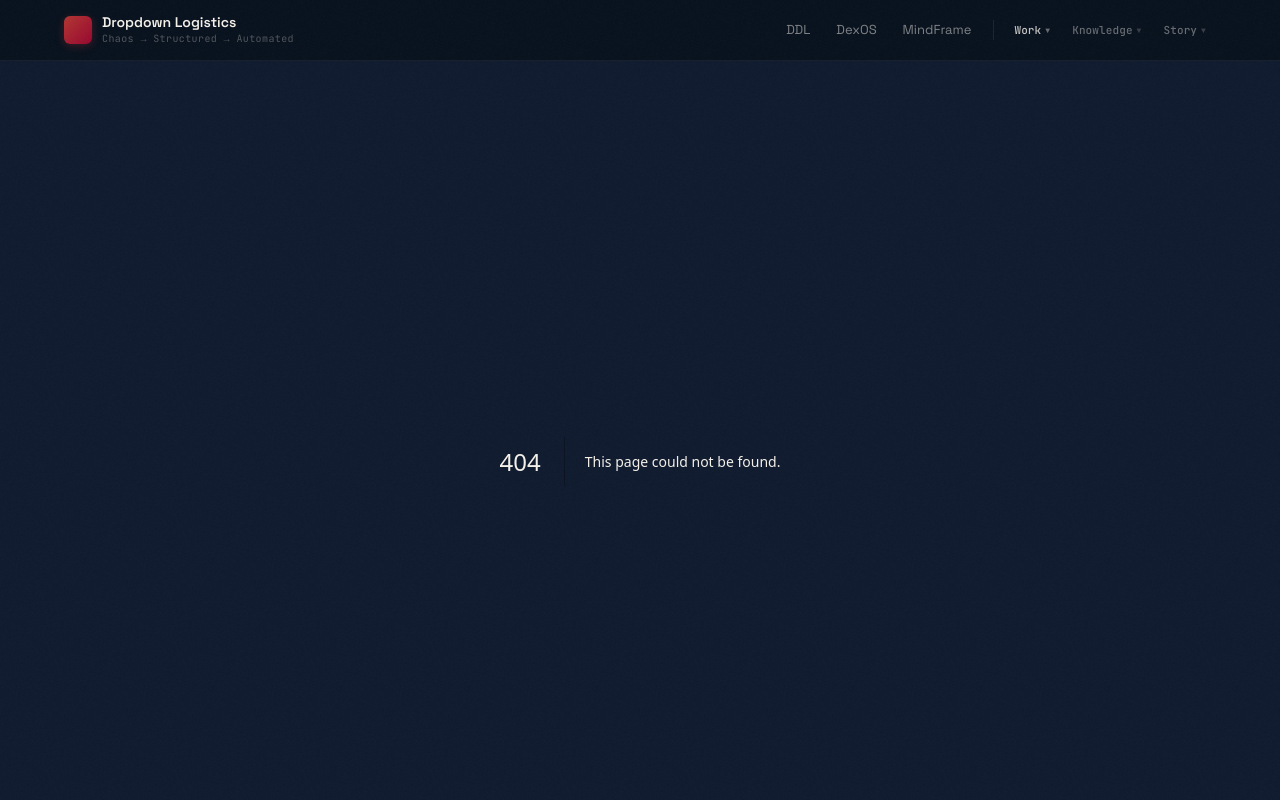
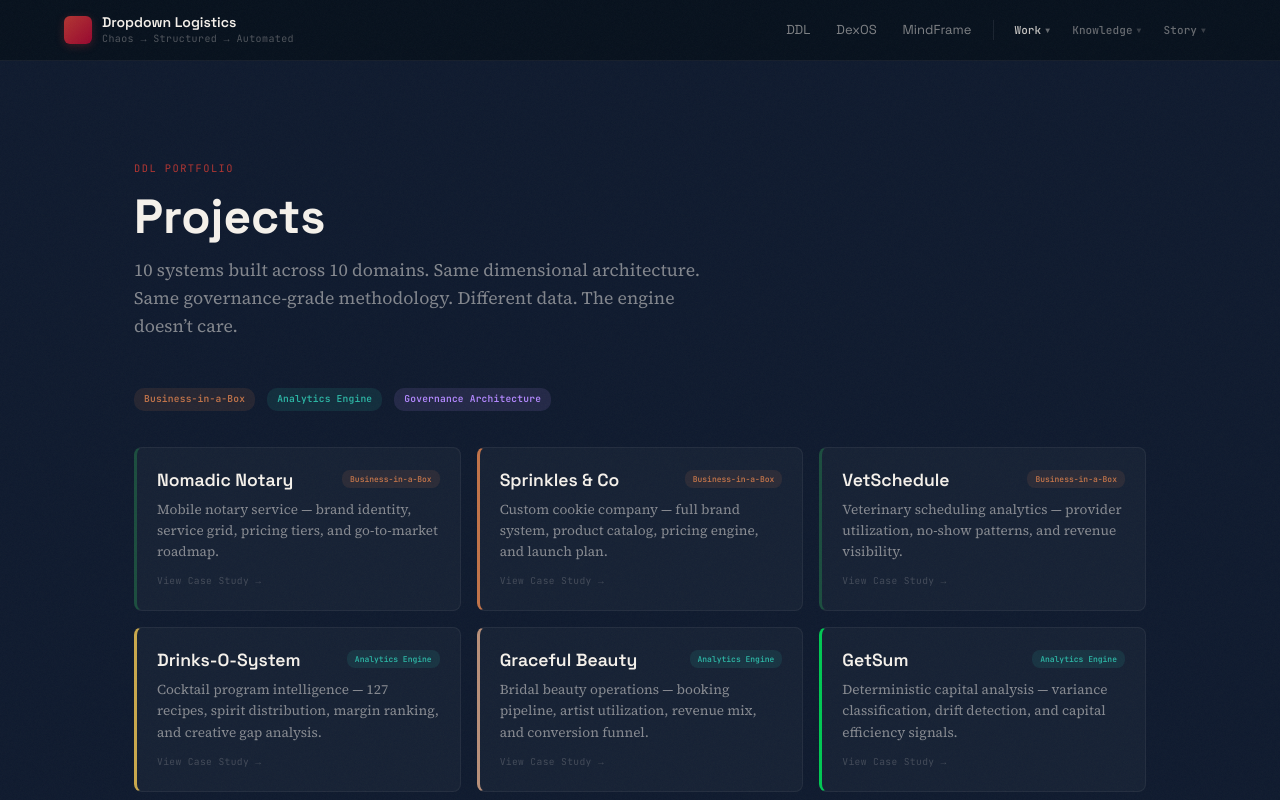
Before and after one commit to dropdownlogistics/website, a Next.js app: page /projects in a window 1280 px wide. Before the commit this address had no page. Shown: the top 800 px of the page. Built offline with nearby package versions, Linux system fonts and the light colour scheme.

Commit message:
Add hub pages + nav redesign

```diff
--- /dev/null
+++ b/app/projects/page.tsx
@@ -0,0 +1,183 @@
+'use client';
+
+import { useEffect, useState, CSSProperties } from 'react';
+import Link from 'next/link';
+
+interface FadeInProps { children: React.ReactNode; delay?: number; style?: CSSProperties; }
+function FadeIn({ children, delay = 0, style = {} }: FadeInProps) {
+  const [v, setV] = useState(false);
+  useEffect(() => { const t = setTimeout(() => setV(true), delay); return () => clearTimeout(t); }, [delay]);
+  return <div style={{ opacity: v ? 1 : 0, transform: v ? 'translateY(0)' : 'translateY(18px)', transition: 'opacity 0.5s ease, transform 0.5s ease', ...style }}>{children}</div>;
+}
+
+interface Project {
+  slug: string;
+  title: string;
+  type: 'Business-in-a-Box' | 'Analytics Engine' | 'Governance Architecture';
+  desc: string;
+  accent: string;
+}
+
+const PROJECTS: Project[] = [
+  { slug: 'nomadic-notary', title: 'Nomadic Notary', type: 'Business-in-a-Box', desc: 'Mobile notary service — brand identity, service grid, pricing tiers, and go-to-market roadmap.', accent: '#1B4D3E' },
+  { slug: 'sprinkles', title: 'Sprinkles & Co', type: 'Business-in-a-Box', desc: 'Custom cookie company — full brand system, product catalog, pricing engine, and launch plan.', accent: '#C17349' },
+  { slug: 'vetschedule', title: 'VetSchedule', type: 'Business-in-a-Box', desc: 'Veterinary scheduling analytics — provider utilization, no-show patterns, and revenue visibility.', accent: '#1B4D3E' },
+  { slug: 'drinks-o-system', title: 'Drinks-O-System', type: 'Analytics Engine', desc: 'Cocktail program intelligence — 127 recipes, spirit distribution, margin ranking, and creative gap analysis.', accent: '#C9A84C' },
+  { slug: 'graceful-beauty', title: 'Graceful Beauty', type: 'Analytics Engine', desc: 'Bridal beauty operations — booking pipeline, artist utilization, revenue mix, and conversion funnel.', accent: '#B8907A' },
+  { slug: 'getsum', title: 'GetSum', type: 'Analytics Engine', desc: 'Deterministic capital analysis — variance classification, drift detection, and capital efficiency signals.', accent: '#00C853' },
+  { slug: 'grant-tracker', title: 'GrantTracker', type: 'Analytics Engine', desc: 'Nonprofit grant compliance — fund balances, burn rates, compliance calendar, and cost-per-procedure.', accent: '#2D6A4F' },
+  { slug: 'heartbeat', title: 'HeartBeat', type: 'Analytics Engine', desc: 'Organizational growth intelligence — mood pulse, team heatmap, burnout radar, and nudge effectiveness.', accent: '#FF6B8A' },
+  { slug: 'payguard', title: 'PayGuard', type: 'Analytics Engine', desc: 'Benefits & payroll compliance — exception detection, vendor aging, deduction reconciliation.', accent: '#6C3B7C' },
+  { slug: 'integrityos', title: 'IntegrityOS', type: 'Governance Architecture', desc: 'Healthcare payment governance — decision memory capture, override detection, and audit-ready lineage.', accent: '#9B1B3C' },
+];
+
+const TYPE_COLORS: Record<string, { color: string; bg: string }> = {
+  'Business-in-a-Box': { color: '#C17349', bg: 'rgba(193,115,73,0.12)' },
+  'Analytics Engine': { color: '#2BB5A4', bg: 'rgba(43,181,164,0.12)' },
+  'Governance Architecture': { color: '#B388FF', bg: 'rgba(179,136,255,0.12)' },
+};
+
+export default function ProjectsHub() {
+  const [hovered, setHovered] = useState<string | null>(null);
+
+  return (
+    <div style={{ padding: '100px 24px 48px', maxWidth: 1060, margin: '0 auto' }}>
+      <FadeIn>
+        <div style={{ marginBottom: 48 }}>
+          <div style={{
+            fontFamily: 'JetBrains Mono, monospace',
+            fontSize: '0.65rem',
+            letterSpacing: '0.14em',
+            textTransform: 'uppercase',
+            color: '#B23531',
+            marginBottom: 12,
+          }}>DDL Portfolio</div>
+          <h1 style={{
+            fontFamily: 'Space Grotesk, sans-serif',
+            fontSize: 'clamp(2rem, 5vw, 3rem)',
+            fontWeight: 700,
+            color: '#F5F1EB',
+            lineHeight: 1.15,
+            marginBottom: 12,
+          }}>Projects</h1>
+          <p style={{
+            fontFamily: 'Source Serif 4, serif',
+            fontSize: '1.1rem',
+            color: 'rgba(245,241,235,0.5)',
+            lineHeight: 1.6,
+            maxWidth: 600,
+          }}>
+            10 systems built across 10 domains. Same dimensional architecture. Same governance-grade methodology.
+            Different data. The engine doesn&rsquo;t care.
+          </p>
+        </div>
+      </FadeIn>
+
+      {/* Type legend */}
+      <FadeIn delay={100}>
+        <div style={{ display: 'flex', gap: 12, flexWrap: 'wrap', marginBottom: 36 }}>
+          {Object.entries(TYPE_COLORS).map(([type, { color, bg }]) => (
+            <span key={type} style={{
+              fontFamily: 'JetBrains Mono, monospace',
+              fontSize: '0.6rem',
+              fontWeight: 600,
+              padding: '4px 10px',
+              borderRadius: 10,
+              background: bg,
+              color: color,
+              letterSpacing: '0.02em',
+            }}>{type}</span>
+          ))}
+        </div>
+      </FadeIn>
+
+      {/* Project grid */}
+      <div style={{
+        display: 'grid',
+        gridTemplateColumns: 'repeat(auto-fill, minmax(300px, 1fr))',
+        gap: 16,
+      }}>
+        {PROJECTS.map((p, i) => {
+          const tc = TYPE_COLORS[p.type];
+          const isHovered = hovered === p.slug;
+          return (
+            <FadeIn key={p.slug} delay={150 + i * 60}>
+              <Link
+                href={`/projects/${p.slug}`}
+                style={{ textDecoration: 'none', display: 'block' }}
+                onMouseEnter={() => setHovered(p.slug)}
+                onMouseLeave={() => setHovered(null)}
+              >
+                <div style={{
+                  background: isHovered ? 'rgba(245,241,235,0.06)' : 'rgba(245,241,235,0.03)',
+                  border: `1px solid ${isHovered ? `${p.accent}44` : 'rgba(245,241,235,0.06)'}`,
+                  borderLeft: `3px solid ${p.accent}`,
+                  borderRadius: 8,
+                  padding: '22px 20px',
+                  transition: 'all 0.2s ease',
+                  transform: isHovered ? 'translateY(-2px)' : 'translateY(0)',
+                  cursor: 'pointer',
+                  minHeight: 140,
+                  display: 'flex',
+                  flexDirection: 'column',
+                  justifyContent: 'space-between',
+                }}>
+                  <div>
+                    <div style={{ display: 'flex', justifyContent: 'space-between', alignItems: 'flex-start', marginBottom: 8 }}>
+                      <h2 style={{
+                        fontFamily: 'Space Grotesk, sans-serif',
+                        fontSize: '1.1rem',
+                        fontWeight: 600,
+                        color: '#F5F1EB',
+                        lineHeight: 1.2,
+                      }}>{p.title}</h2>
+                      <span style={{
+                        fontFamily: 'JetBrains Mono, monospace',
+                        fontSize: '0.5rem',
+                        fontWeight: 600,
+                        padding: '3px 8px',
+                        borderRadius: 8,
+                        background: tc.bg,
+                        color: tc.color,
+                        whiteSpace: 'nowrap',
+                        flexShrink: 0,
+                        marginLeft: 12,
+                      }}>{p.type}</span>
+                    </div>
+                    <p style={{
+                      fontFamily: 'Source Serif 4, serif',
+                      fontSize: '0.85rem',
+                      color: 'rgba(245,241,235,0.5)',
+                      lineHeight: 1.55,
+                    }}>{p.desc}</p>
+                  </div>
+                  <div style={{
+                    fontFamily: 'JetBrains Mono, monospace',
+                    fontSize: '0.6rem',
+                    color: isHovered ? p.accent : 'rgba(245,241,235,0.2)',
+                    marginTop: 12,
+                    transition: 'color 0.2s',
+                    letterSpacing: '0.04em',
+                  }}>View Case Study →</div>
+                </div>
+              </Link>
+            </FadeIn>
+          );
+        })}
+      </div>
+
+      <FadeIn delay={900}>
+        <div style={{ borderTop: '1px solid rgba(245,241,235,0.06)', marginTop: 48, paddingTop: 24, textAlign: 'center' }}>
+          <p style={{
+            fontFamily: 'JetBrains Mono, monospace',
+            fontSize: '0.6rem',
+            color: 'rgba(245,241,235,0.2)',
+            letterSpacing: '0.08em',
+          }}>
+            10 projects · 4,148 lines · Same engine, different data · Built by DDL · 2026
+          </p>
+        </div>
+      </FadeIn>
+    </div>
+  );
+}
--- a/components/SiteNav.tsx
+++ b/components/SiteNav.tsx
@@ -199,6 +199,8 @@ export default function SiteNav() {
         @media (max-width: 768px) {
           .ddl-desktop-nav { display: none !important; }
           .ddl-mobile-btn { display: flex !important; }
+          .ddl-logo-tagline { display: none !important; }
+          .ddl-header-inner { height: 52px !important; padding: 0 16px !important; }
         }
         @media (min-width: 769px) {
           .ddl-mobile-btn { display: none !important; }
@@ -215,7 +217,7 @@ export default function SiteNav() {
         backdropFilter: 'blur(16px)',
         WebkitBackdropFilter: 'blur(16px)',
       }}>
-        <div style={{
+        <div className="ddl-header-inner" style={{
           maxWidth: 1200,
           margin: '0 auto',
           padding: '0 24px',
@@ -243,7 +245,7 @@ export default function SiteNav() {
               }}>
                 Dropdown Logistics
               </div>
-              <div style={{
+              <div className="ddl-logo-tagline" style={{
                 fontFamily: "'JetBrains Mono', monospace",
                 fontSize: 10,
                 color: 'rgba(245,241,235,0.3)',
@@ -322,7 +324,7 @@ export default function SiteNav() {
         {mobileOpen && (
           <div className="ddl-mobile-menu" style={{
             position: 'fixed',
-            top: 60,
+            top: 52,
             left: 0,
             right: 0,
             bottom: 0,
```
